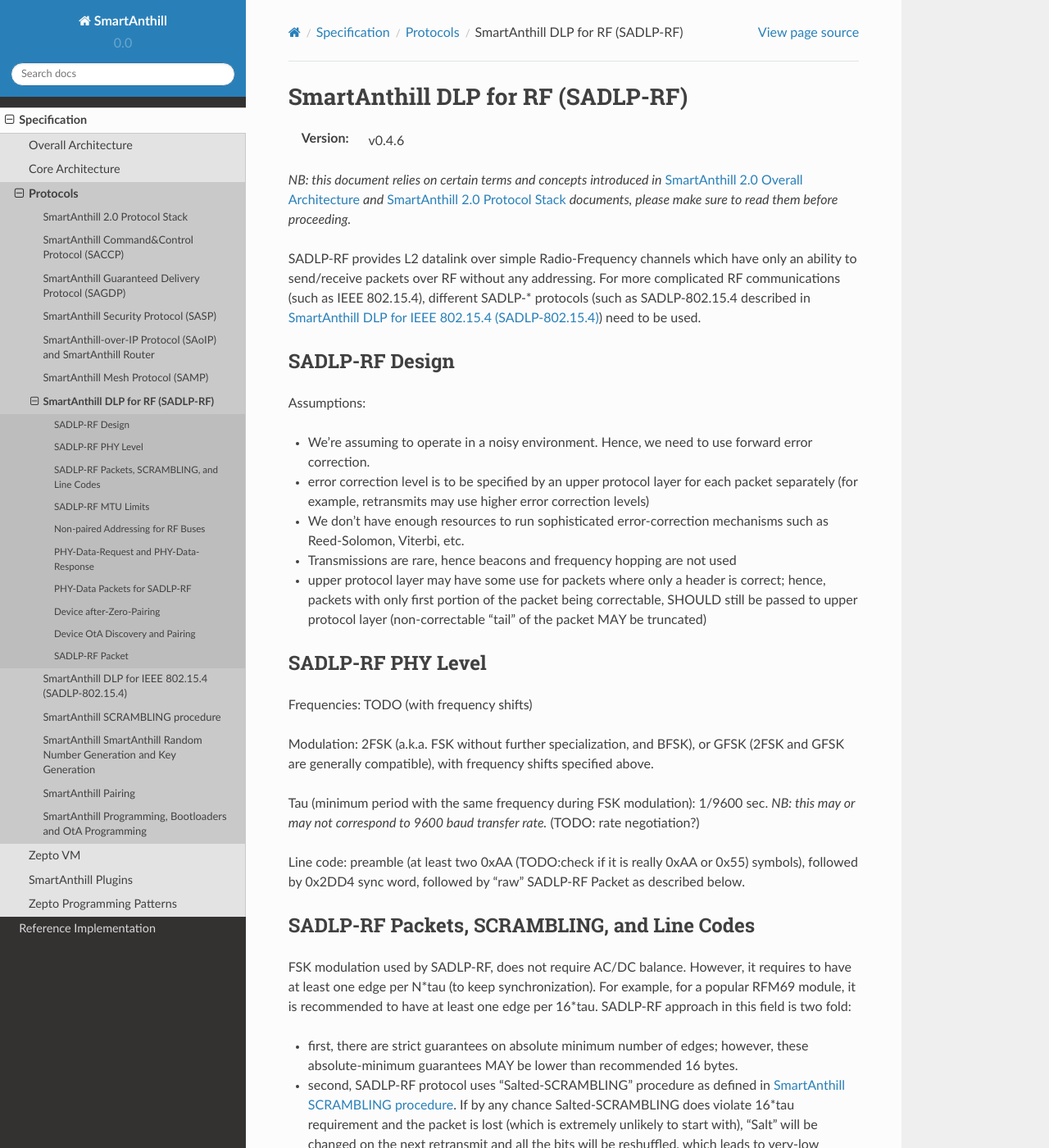
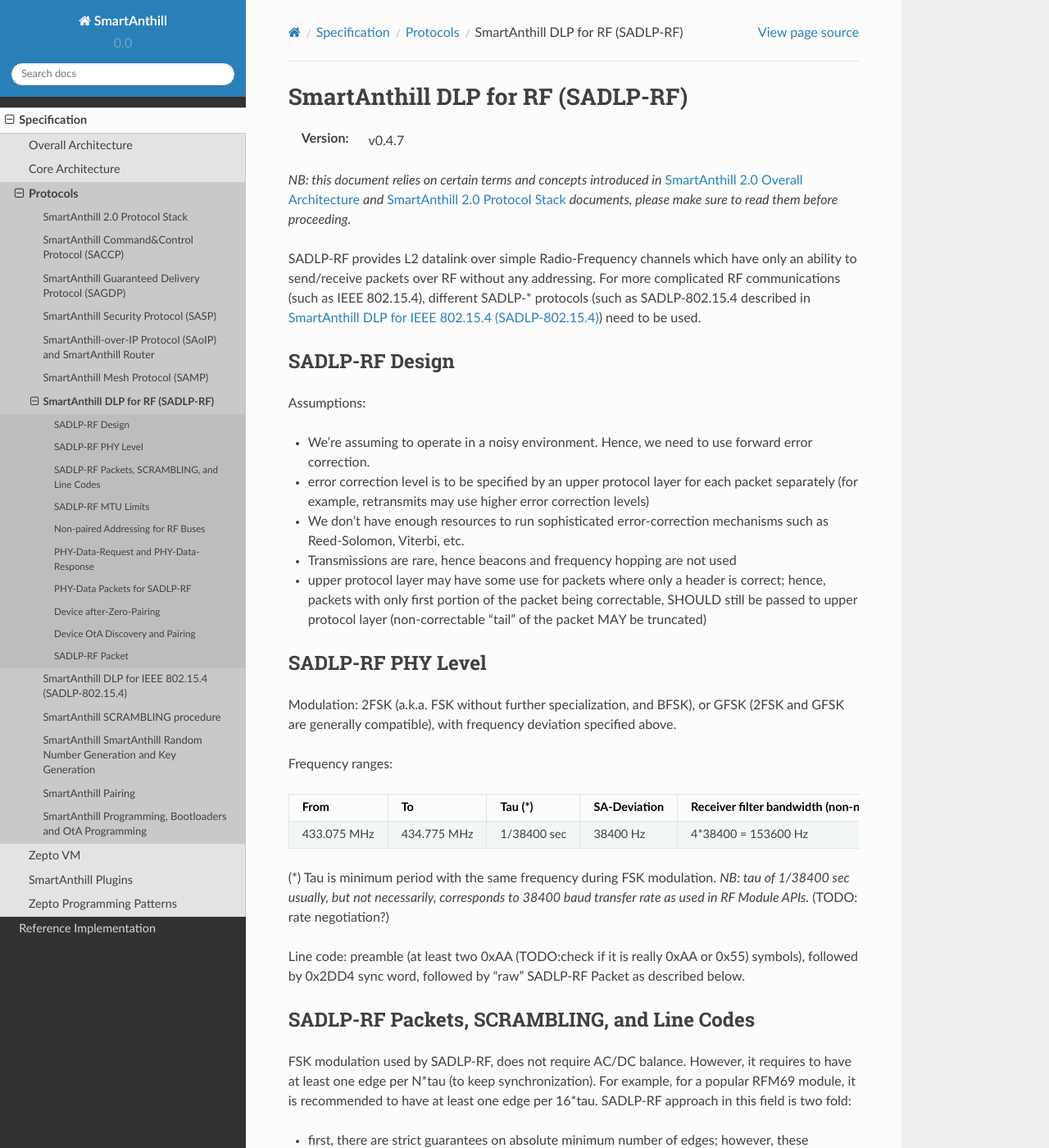
Before and after one commit to smartanthill/smartanthill2_0, a Sphinx documentation site: the page built from docs/design-documents/protocols/sadlp-rf.rst, in a window 1280 px wide and 1400 px high. Shown: the whole window at 82% size. Built offline with Sphinx 7.4.7 and the Read the Docs theme 2.0.0, drawn with Linux system fonts in a browser that asks for light colours.

Commit message:
SADLP-RF v0.4.7: specific data for PHY level

```diff
--- a/docs/design-documents/protocols/sadlp-rf.rst
+++ b/docs/design-documents/protocols/sadlp-rf.rst
@@ -27,7 +27,7 @@
 SmartAnthill DLP for RF (SADLP-RF)
 ==================================
 
-:Version:   v0.4.6
+:Version:   v0.4.7
 
 *NB: this document relies on certain terms and concepts introduced in* :ref:`saoverarch` *and* :ref:`saprotostack` *documents, please make sure to read them before proceeding.*
 
@@ -47,11 +47,18 @@ Assumptions:
 SADLP-RF PHY Level
 ------------------
 
-Frequencies: TODO (with frequency shifts)
+Modulation: 2FSK (a.k.a. FSK without further specialization, and BFSK), or GFSK (2FSK and GFSK are generally compatible), with frequency deviation specified above.
 
-Modulation: 2FSK (a.k.a. FSK without further specialization, and BFSK), or GFSK (2FSK and GFSK are generally compatible), with frequency shifts specified above.
+Frequency ranges:
 
-Tau (minimum period with the same frequency during FSK modulation): 1/9600 sec. *NB: this may or may not correspond to 9600 baud transfer rate.* (TODO: rate negotiation?)
++--------------------------------+--------------------------------+--------------------------------+--------------------------------+--------------------------------+
+| From                           | To                             | Tau (*)                        | SA-Deviation                   | Receiver filter bandwidth      |
+|                                |                                |                                |                                | (non-normative)                |
++================================+================================+================================+================================+================================+
+| 433.075 MHz                    | 434.775 MHz                    | 1/38400 sec                    | 38400 Hz                       | 4*38400 = 153600 Hz            |
++--------------------------------+--------------------------------+--------------------------------+--------------------------------+--------------------------------+
+
+(*) Tau is minimum period with the same frequency during FSK modulation. *NB: tau of 1/38400 sec usually, but not necessarily, corresponds to 38400 baud transfer rate as used in RF Module APIs.* (TODO: rate negotiation?)
 
 Line code: preamble (at least two 0xAA (TODO:check if it is really 0xAA or 0x55) symbols), followed by 0x2DD4 sync word, followed by "raw" SADLP-RF Packet as described below.
 
```
